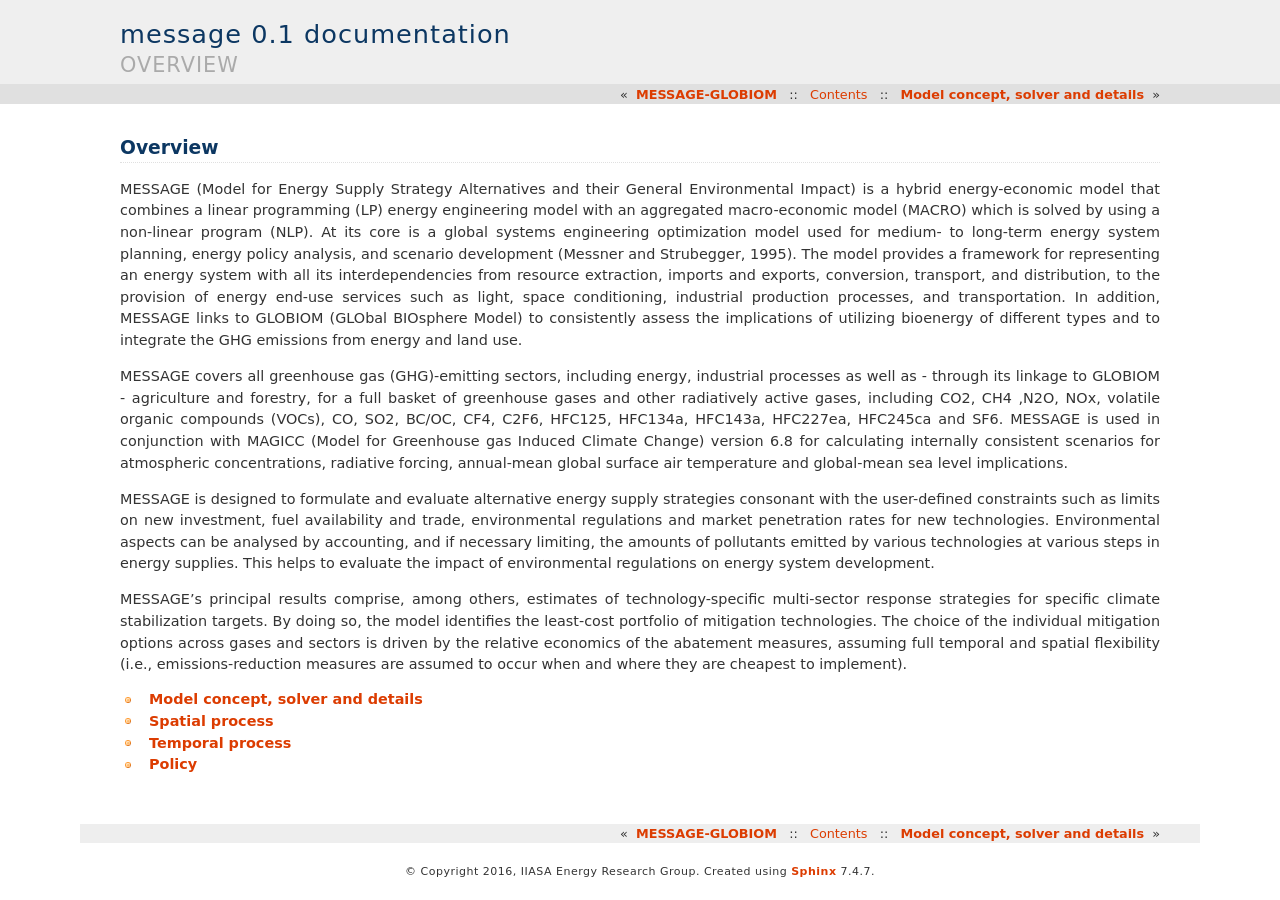
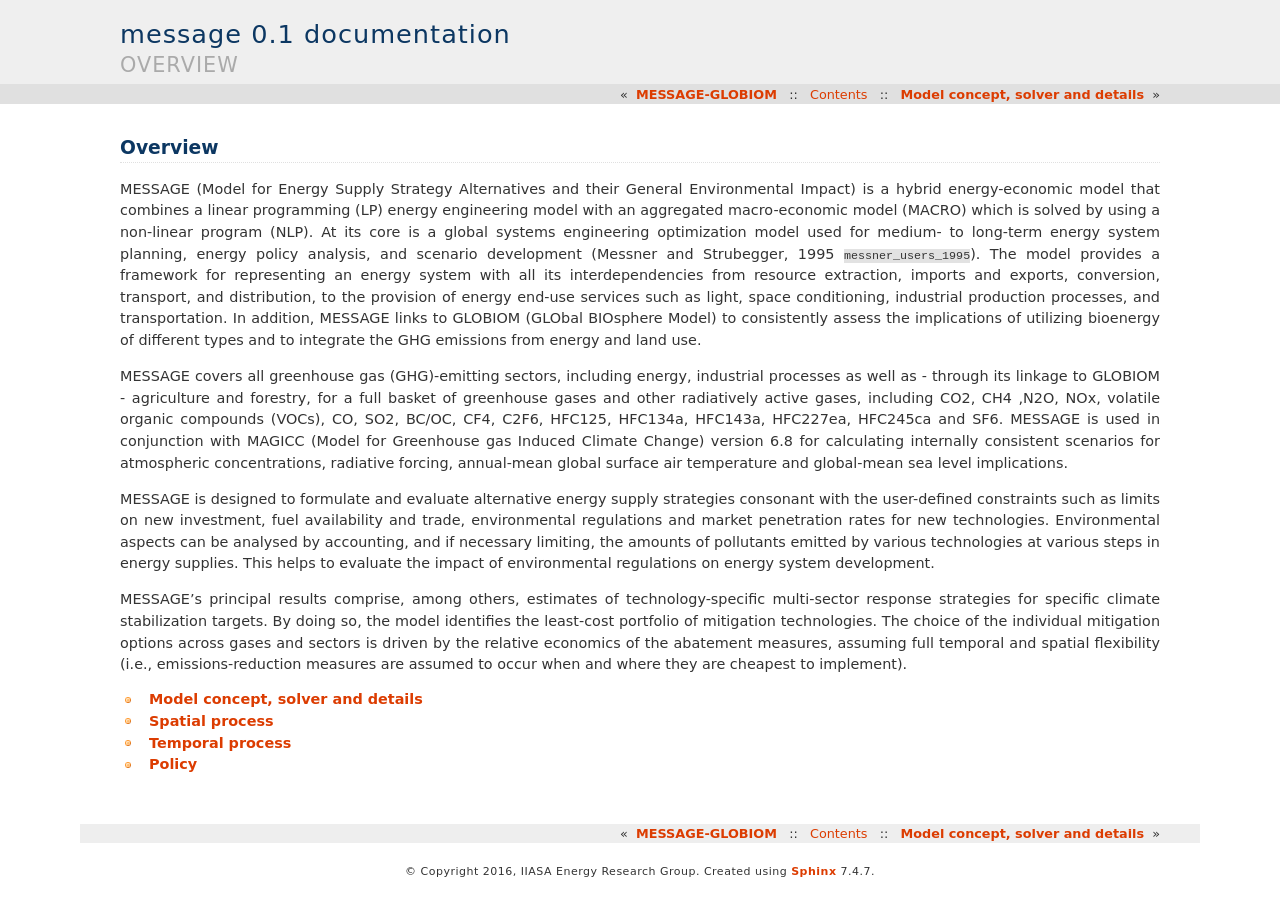
Before and after one commit to iiasa/message_doc, a Sphinx documentation site: the page built from source/message_globiom/overview/index.rst, in a window 1280 px wide. Built offline with Sphinx 7.4.7, drawn with Linux system fonts in a browser that asks for light colours; cross-references to code outside the pages are shown as plain code.

Commit message:
Update index.rst

```diff
--- a/source/message_globiom/overview/index.rst
+++ b/source/message_globiom/overview/index.rst
@@ -1,6 +1,6 @@
 Overview
 ==============
-MESSAGE (Model for Energy Supply Strategy Alternatives and their General Environmental Impact) is a hybrid energy-economic model that combines a linear programming (LP) energy engineering model with an aggregated macro-economic model (MACRO) which is solved by using a non-linear program (NLP). At its core is a global systems engineering optimization model used for medium- to long-term energy system planning, energy policy analysis, and scenario development (Messner and Strubegger, 1995). The model provides a framework for representing an energy system with all its interdependencies from resource extraction, imports and exports, conversion, transport, and distribution, to the provision of energy end-use services such as light, space conditioning, industrial production processes, and transportation. In addition, MESSAGE links to GLOBIOM (GLObal BIOsphere Model) to consistently assess the implications of utilizing bioenergy of different types and to integrate the GHG emissions from energy and land use.
+MESSAGE (Model for Energy Supply Strategy Alternatives and their General Environmental Impact) is a hybrid energy-economic model that combines a linear programming (LP) energy engineering model with an aggregated macro-economic model (MACRO) which is solved by using a non-linear program (NLP). At its core is a global systems engineering optimization model used for medium- to long-term energy system planning, energy policy analysis, and scenario development (Messner and Strubegger, 1995 :cite:`messner_users_1995`). The model provides a framework for representing an energy system with all its interdependencies from resource extraction, imports and exports, conversion, transport, and distribution, to the provision of energy end-use services such as light, space conditioning, industrial production processes, and transportation. In addition, MESSAGE links to GLOBIOM (GLObal BIOsphere Model) to consistently assess the implications of utilizing bioenergy of different types and to integrate the GHG emissions from energy and land use.
 
 MESSAGE covers all greenhouse gas (GHG)-emitting sectors, including energy, industrial processes as well as - through its linkage to GLOBIOM - agriculture and forestry, for a full basket of greenhouse gases and other radiatively active gases, including CO2, CH4 ,N2O, NOx, volatile organic compounds (VOCs), CO, SO2, BC/OC, CF4, C2F6, HFC125, HFC134a, HFC143a, HFC227ea, HFC245ca and SF6. MESSAGE is used in conjunction with MAGICC (Model for Greenhouse gas Induced Climate Change) version 6.8 for calculating internally consistent scenarios for atmospheric concentrations, radiative forcing, annual-mean global surface air temperature and global-mean sea level implications.
 
```
